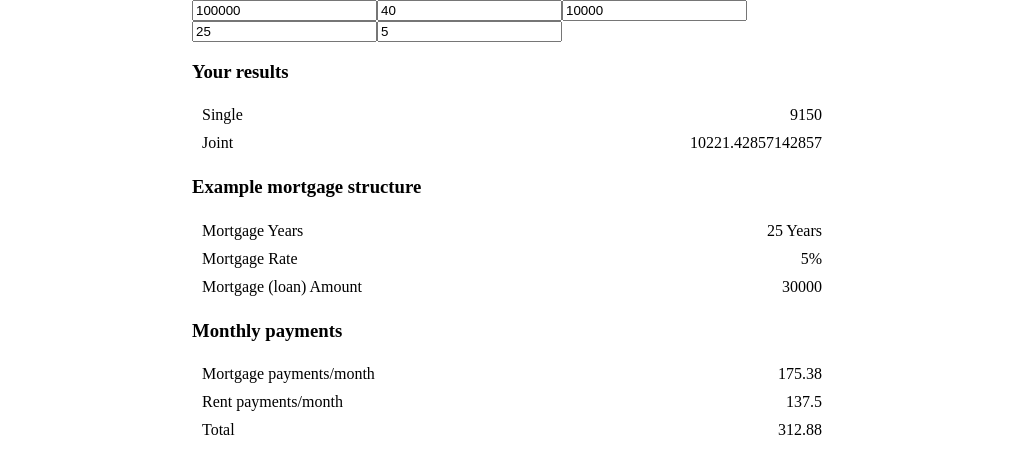
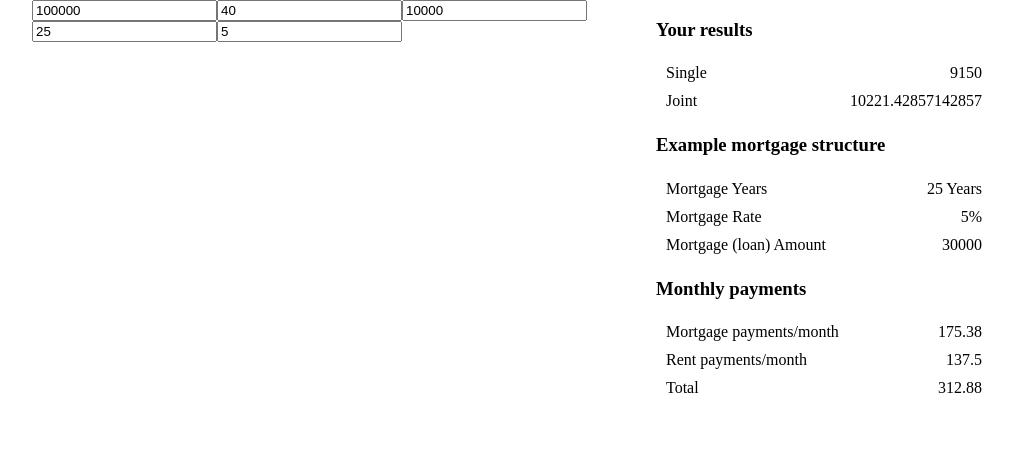
Before and after one commit to jag1989/react-living-calculator, a React app: page / in a window 1280 px wide. Shown: the whole page, without its empty margins (128-1141 px from the left). Built offline with nearby package versions, Linux system fonts and the light colour scheme.

Commit message:
Experiment Grid work

```diff
--- a/src/index.css
+++ b/src/index.css
@@ -5,12 +5,42 @@ html {
 }
 
 .living-calc {
-    width: 50vw;
+    width: 75vw;
     margin: 0 auto;
+    display: grid;
+    grid-template-columns: 100%;
+    grid-template-areas:
+            "header"
+            "body-inputs"
+            "calculations"
+            "footer";
+}
+
+@media (min-width: 700px) {
+    .living-calc {
+        grid-template-columns: 65% 35%;
+        grid-template-areas:
+            "header header"
+            "body-inputs calculations"
+            "footer footer";
+    }
+}
+
+.living-calc_header {
+    grid-area: header;
+    text-align: center;
+}
+
+.living-calc_sliders {
+    grid-area: body-inputs;
 }
 
 .living-calc_data {
+    grid-area: calculations;
+}
 
+.living-calc_blurb {
+    grid-area: footer;
 }
 
 .living-calc_data__row {
```
